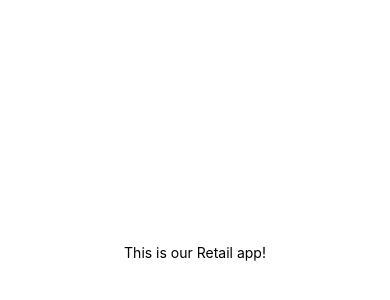
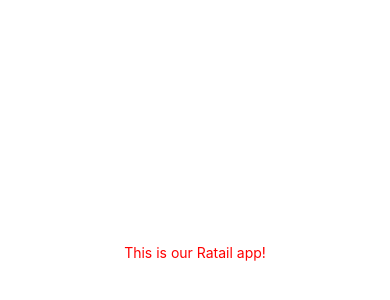
Before and after one commit to ShravanKumarASdev/RetailApp, a React Native app in the folder Retail-App/: screen / in a window 390 px wide. Shown: the part 170-470 px from the top of the page. Built offline with nearby package versions, Linux system fonts and the light colour scheme.

Commit message:
updated font color

```diff
--- a/Retail-App/App.tsx
+++ b/Retail-App/App.tsx
@@ -4,7 +4,7 @@ import { StyleSheet, Text, View } from 'react-native';
 export default function App() {
   return (
     <View style={styles.container}>
-      <Text>This is our Retail app!</Text>
+      <Text style={styles.textContainer}>This is our Ratail app!</Text>
     </View>
   );
 }
@@ -12,8 +12,11 @@ export default function App() {
 const styles = StyleSheet.create({
   container: {
     flex: 1,
-    backgroundColor: '#fff',
+    backgroundColor: 'white',
     alignItems: 'center',
-    justifyContent: 'center',
+    justifyContent: 'center'
   },
+  textContainer: {
+    color: 'red'
+  }
 });
```
Also changed, not shown: 1 other file (tests, documents, lock files or other folders).
